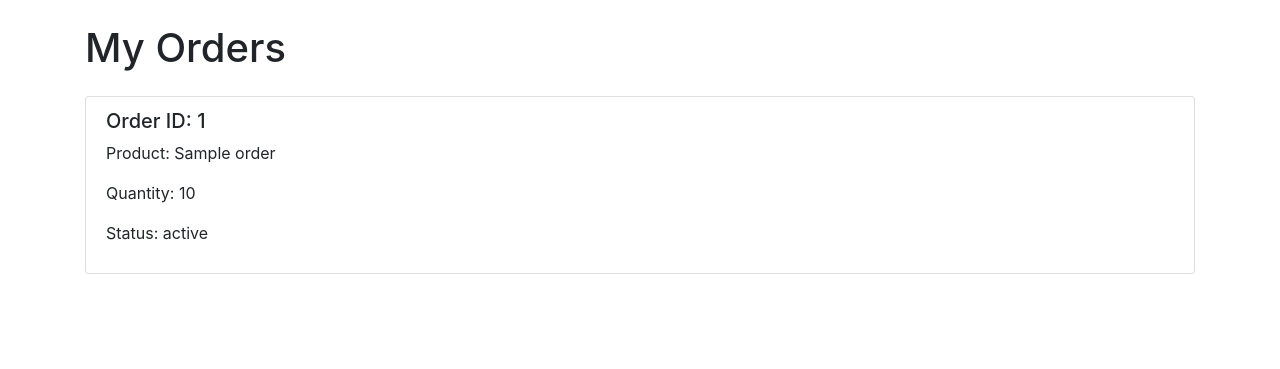
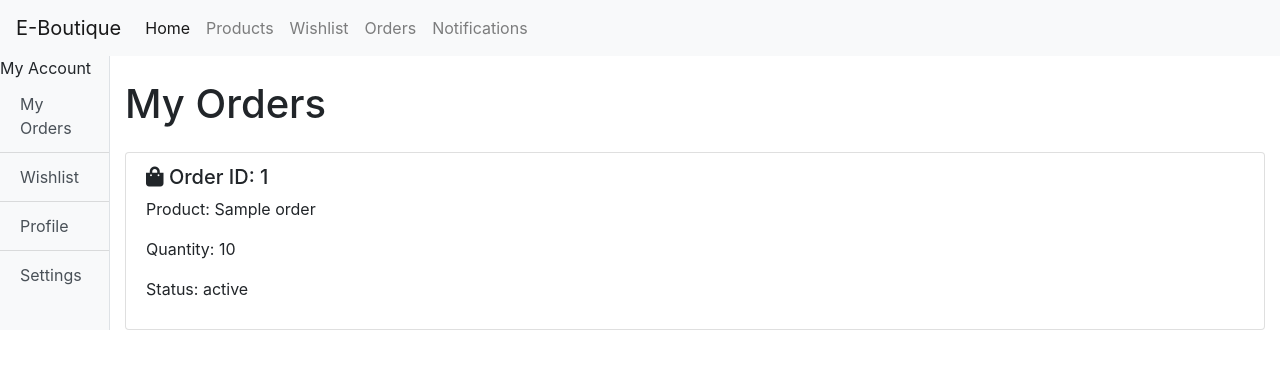
Before and after one commit to vapeasnl/e-boutique, a Flask app: template templates/client_orders.html in a window 1280 px wide. Shown: the top 369 px of the page. Run offline with Flask 3, Linux system fonts and the light colour scheme; the template is opened without the code that fills it: most values are stand-ins (such as "Sample title", 1, 10 or a date in 2020); some libraries are stand-ins or nearby versions.

Commit message:
Update client_orders.html

```diff
--- a/templates/client_orders.html
+++ b/templates/client_orders.html
@@ -5,14 +5,56 @@
     <meta name="viewport" content="width=device-width, initial-scale=1.0">
     <title>My Orders</title>
     <link href="https://stackpath.bootstrapcdn.com/bootstrap/4.5.2/css/bootstrap.min.css" rel="stylesheet">
+    <link href="https://cdnjs.cloudflare.com/ajax/libs/font-awesome/5.15.3/css/all.min.css" rel="stylesheet"> <!-- Font Awesome for icons -->
+    <link href="https://cdn.jsdelivr.net/npm/bootstrap-icons/font/bootstrap-icons.css" rel="stylesheet"> <!-- Bootstrap Icons -->
 </head>
 <body>
-    <div class="container">
+    <!-- Navbar -->
+    <nav class="navbar navbar-expand-lg navbar-light bg-light">
+        <a class="navbar-brand" href="#">E-Boutique</a>
+        <button class="navbar-toggler" type="button" data-toggle="collapse" data-target="#navbarNav" aria-controls="navbarNav" aria-expanded="false" aria-label="Toggle navigation">
+            <span class="navbar-toggler-icon"></span>
+        </button>
+        <div class="collapse navbar-collapse" id="navbarNav">
+            <ul class="navbar-nav">
+                <li class="nav-item active">
+                    <a class="nav-link" href="#">Home <span class="sr-only">(current)</span></a>
+                </li>
+                <li class="nav-item">
+                    <a class="nav-link" href="#">Products</a>
+                </li>
+                <li class="nav-item">
+                    <a class="nav-link" href="#">Wishlist</a>
+                </li>
+                <li class="nav-item">
+                    <a class="nav-link" href="#">Orders</a>
+                </li>
+                <li class="nav-item">
+                    <a class="nav-link" href="#">Notifications</a>
+                </li>
+            </ul>
+        </div>
+    </nav>
+
+    <!-- Sidebar -->
+    <div class="d-flex">
+        <div class="bg-light border-right" id="sidebar-wrapper">
+            <div class="sidebar-heading">My Account</div>
+            <div class="list-group list-group-flush">
+                <a href="#" class="list-group-item list-group-item-action bg-light">My Orders</a>
+                <a href="#" class="list-group-item list-group-item-action bg-light">Wishlist</a>
+                <a href="#" class="list-group-item list-group-item-action bg-light">Profile</a>
+                <a href="#" class="list-group-item list-group-item-action bg-light">Settings</a>
+            </div>
+        </div>
+
+        <!-- Main Container -->
+        <div class="container-fluid">
             <h1 class="my-4">My Orders</h1>
             <div class="list-group">
                 {% for order in orders %}
                     <div class="list-group-item">
-                    <h5>Order ID: {{ order.id }}</h5>
+                        <h5><i class="fas fa-shopping-bag"></i> Order ID: {{ order.id }}</h5>
                         <p>Product: {{ order.product_name }}</p>
                         <p>Quantity: {{ order.quantity }}</p>
                         <p>Status: {{ order.status }}</p>
@@ -20,5 +62,10 @@
                 {% endfor %}
             </div>
         </div>
+    </div>
+
+    <script src="https://code.jquery.com/jquery-3.5.1.slim.min.js"></script>
+    <script src="https://cdn.jsdelivr.net/npm/@popperjs/core@2.9.2/dist/umd/popper.min.js"></script>
+    <script src="https://stackpath.bootstrapcdn.com/bootstrap/4.5.2/js/bootstrap.min.js"></script>
 </body>
 </html>
```
Lines whose indentation alone changed are shown as unchanged.
